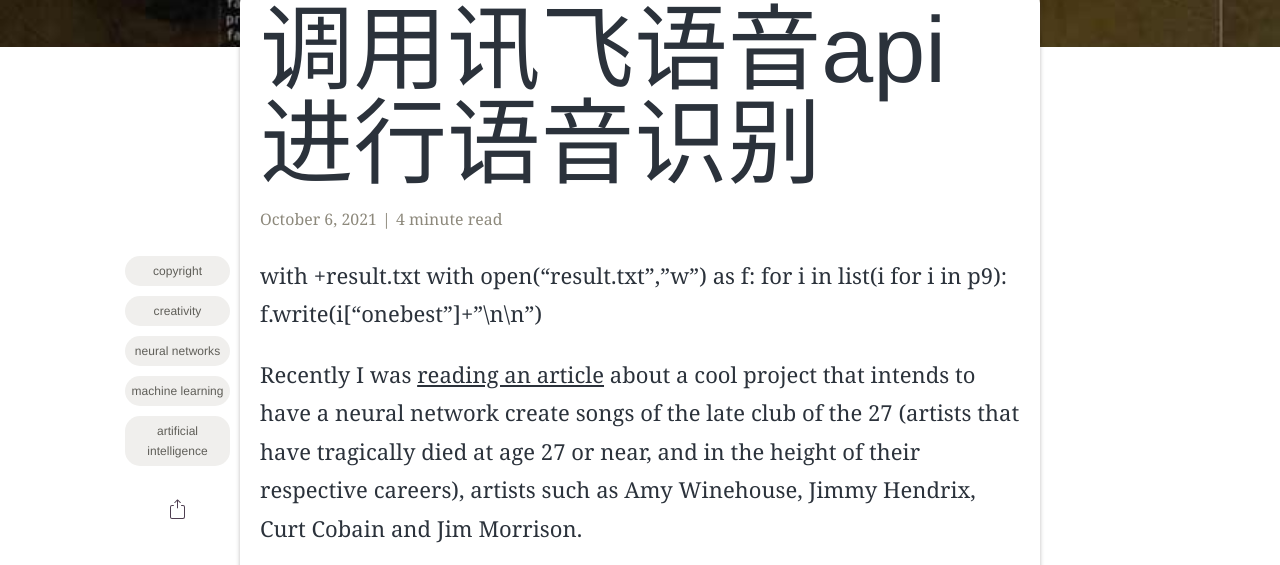
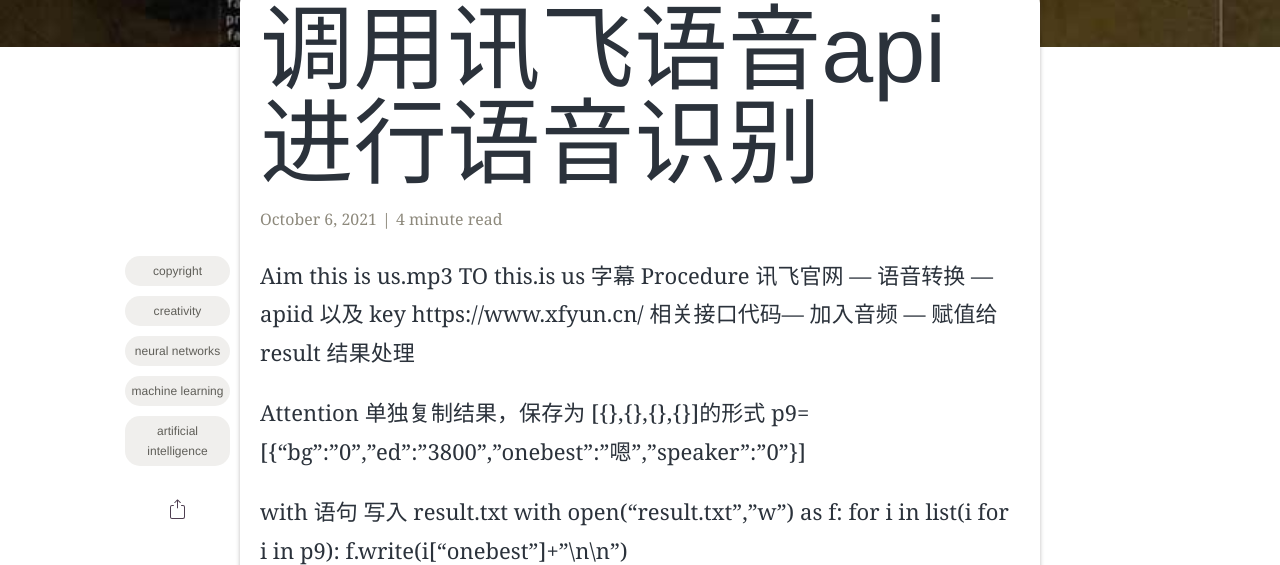
Before and after one commit to huyanghalo/Huyanghalo.GitHub.io, a Jekyll site: the page built from _posts/2021-10-06-voice-recognition.md, in a window 1280 px wide and 900 px high, scrolled down 620 px, cut to the strip 0-565 px from the top of the window. Built offline with Jekyll 4.4.1, drawn with Linux system fonts in a browser that asks for light colours; some web fonts are replaced; comment, search, counter and statistics services are not loaded.

Commit message:
Update 2021-10-06-voice-recognition.md

```diff
--- a/_posts/2021-10-06-voice-recognition.md
+++ b/_posts/2021-10-06-voice-recognition.md
@@ -10,6 +10,21 @@
 author: HU YANG
 description: "how can we transfer audio to words?"
 ---
+Aim
+this is us.mp3  TO  this.is us 字幕
+Procedure
+讯飞官网   --- 语音转换 --- apiid 以及  key   https://www.xfyun.cn/
+相关接口代码--- 加入音频 --- 赋值给result
+结果处理
+
+Attention
+单独复制结果，保存为 [{},{},{},{}]的形式
+p9=[{"bg":"0","ed":"3800","onebest":"嗯","speaker":"0"}]
+
+with 语句 写入 result.txt
+with open("result.txt","w") as f:
+    for i in list(i for i in p9):
+        f.write(i["onebest"]+"\n\n")
 
 with +result.txt
 with open("result.txt","w") as f:
```
